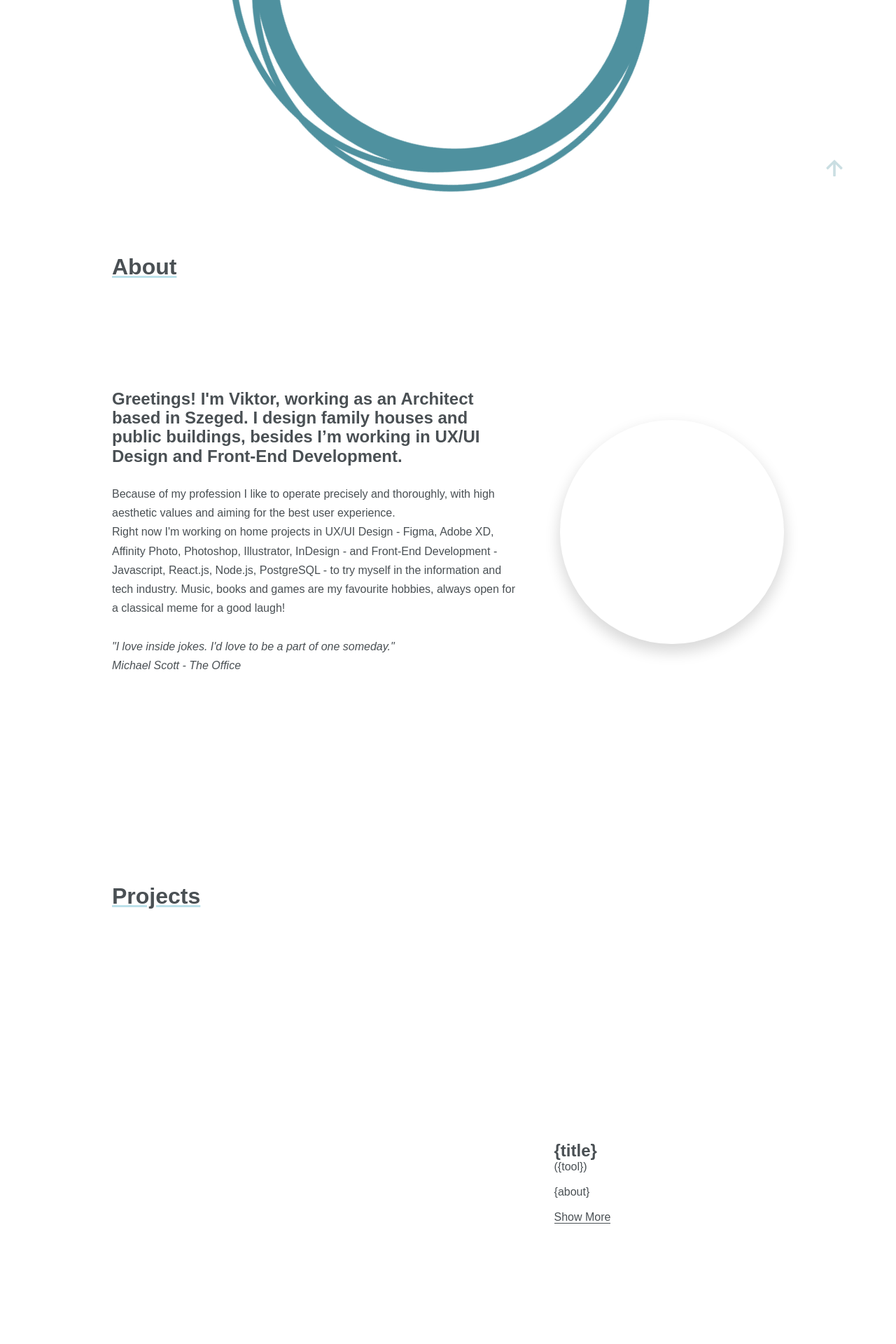
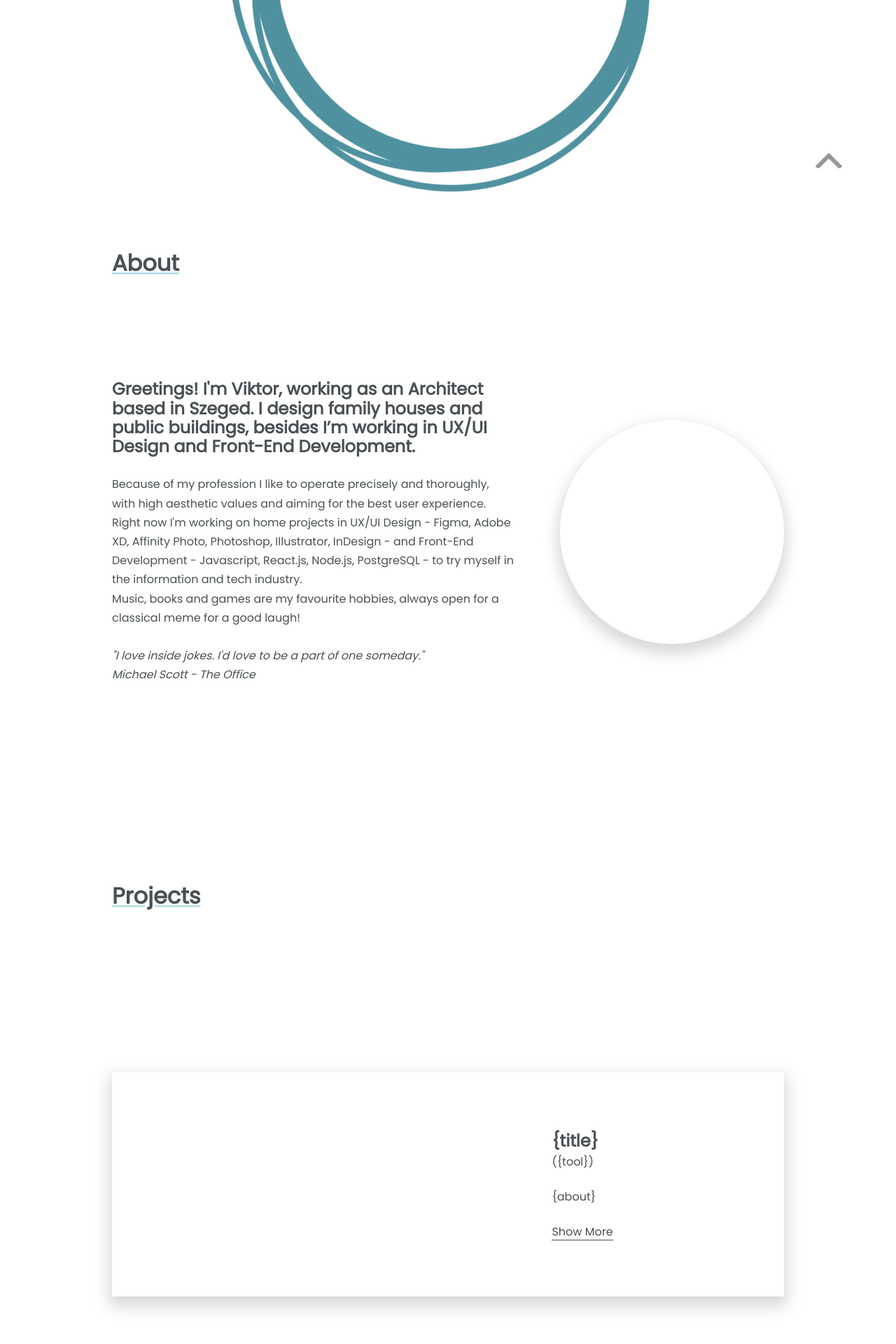
Before and after one commit to pikktorr/collider, a PHP site: page / in a window 1280 px wide. Shown: the part 480-2400 px from the top of the page at 70% size. Run offline with PHP 8.4, Linux system fonts and the light colour scheme; style sheets or scripts are compiled from the project's sources.

Commit message:
projects

```diff
--- a/src/index.html
+++ b/src/index.html
@@ -5,6 +5,7 @@
     <meta name="viewport" content="width=device-width, initial-scale=1.0" />
     <meta http-equiv="X-UA-Compatible" content="ie=edge" />
     <title>collider.one</title>
+    <link href="https://fonts.googleapis.com/css?family=Poppins&display=swap" rel="stylesheet">
     <link rel="stylesheet" href="./styles/style.scss" />
   </head>
   <body>
@@ -16,7 +17,7 @@
       <nav class="nav-container">
         <img
           class="nav-logo"
-          src="./images/navigation/name-logo.svg"
+          src="./icons/name-logo.svg"
           alt="collider.one logo"
         />
         <ul class="nav-menu">
@@ -37,7 +38,7 @@
       </nav>
       <!-- HERO -->
       <div class="bg-container">
-        <img class="bg-logo" src="./images/background/logo.svg" alt="" />
+        <img class="bg-logo" src="./icons/logo.svg" alt="" />
       </div>
       <!-- ABOUT -->
       <section class="about-container" id="about-section">
@@ -56,8 +57,9 @@
             Right now I'm working on home projects in UX/UI Design - Figma,
             Adobe XD, Affinity Photo, Photoshop, Illustrator, InDesign - and
             Front-End Development - Javascript, React.js, Node.js, PostgreSQL -
-            to try myself in the information and tech industry. Music, books and
-            games are my favourite hobbies, always open for a classical meme for
+            to try myself in the information and tech industry.
+            <br />
+            Music, books and games are my favourite hobbies, always open for a classical meme for
             a good laugh!
           </p>
           <br />
--- a/src/js/index.js
+++ b/src/js/index.js
@@ -1,3 +1,6 @@
+import { projects } from "./projects";
+import { skills } from "./skills";
+
 //NAVIGATION - BACK TO TOP
 
 const topButton = document.querySelector(".back-to-top");
@@ -11,9 +14,6 @@ window.onscroll = () => scrollFunction();
 topButton.onclick = () => window.scrollTo(0, 0);
 
 // NAVIGATION - SCROLL
-
-import { skills } from "./skills";
-
 const scrollPage = targetId => {
   const target = document.querySelector(targetId);
   const targetLeftPosition = target.getBoundingClientRect().left;
@@ -39,6 +39,34 @@ navToSections.map(element => {
 });
 
 // PROJECTS
+const projectList = document.querySelector(".projectList");
+console.log(projectList);
+projects.map((project, index) => {
+  const oneProject = document.createElement("article");
+  oneProject.className = "project-container";
+  oneProject.innerHTML = `
+    <div class="project-image">
+                <img src="" alt="" />
+              </div>
+              <div class="project-text">
+                <h2 class="project-title">${project.title}</h2>
+                <p class="project-tool">(${project.tool})</p>
+                <br />
+                <p>{about}</p>
+                <br />
+                <a
+                  class="project-link"
+                  href="{link}"
+                  target="_blank"
+                  rel="noopener noreferrer"
+                >
+                  <span>Show More</span>
+                </a>
+              </div>
+  `;
+
+  return projectList.appendChild(oneProject);
+});
 
 // SKILLS
 const skillsBadges = document.querySelector(".skills-badges");
--- a/src/styles/_variables.scss
+++ b/src/styles/_variables.scss
@@ -2,7 +2,7 @@ $blue: rgba(79, 145, 159, 1);
 $lightblue: rgba(188, 225, 234, 1);
 $white: rgb(240, 240, 240);
 $anthracite: rgb(74, 80, 84);
-$shadow: 0px 10px 20px 2px rgba(0, 0, 0, 0.15);
+$shadow: 0px 10px 20px 5px rgba(0, 0, 0, 0.15);
 $blueShadow: 0px 10px 20px $lightblue;
 
 @mixin placeholdercard($color, $width, $height) {
--- a/src/styles/style.scss
+++ b/src/styles/style.scss
@@ -25,15 +25,15 @@ h1 {
 .back-to-top {
   // background-color: bisque;
   position: fixed;
-  width: 3rem;
-  height: 3rem;
+  width: 4rem;
+  height: 4rem;
   right: 5%;
   bottom: 7%;
   border-radius: 50%;
   text-align: center;
   z-index: 99;
   transition: all 0.3s ease-in-out;
-  opacity: 0.3;
+  opacity: 0.5;
   &:hover {
     background-color: white;
     opacity: 1;
@@ -42,9 +42,9 @@ h1 {
   }
   img{
     // background-color: aqua;
-    width: 1.5rem;
-    height: 1.5rem;
-    margin: 0.75rem;
+    width: 2.5rem;
+    height: 2.5rem;
+    margin: 0.6rem;
   }
 }
 // NAVIGATION
@@ -169,6 +169,8 @@ h1 {
     justify-content: center;
     align-items: center;
     gap: 2em;
+    box-shadow: $shadow;
+
     .project-container {
       display: grid;
       grid-template-areas: "image text";
```
Also changed, not shown: src/icons/back-to-top.svg, src/icons/close icon.svg (renamed from src/images/navigation/close icon.svg), src/icons/logo.svg, src/icons/menu icon.svg (renamed from src/images/navigation/menu icon.svg), src/icons/name-logo.svg (renamed from src/images/background/name-logo.svg), src/images/navigation/logo.svg (deleted), src/images/navigation/name-logo.svg (deleted).
